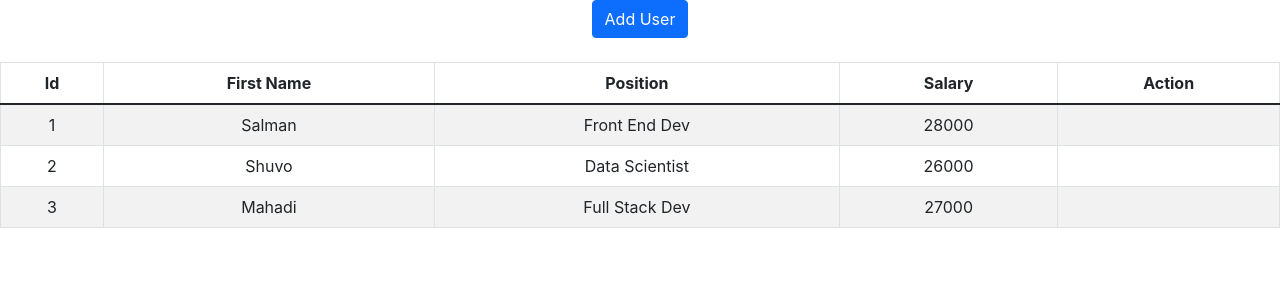
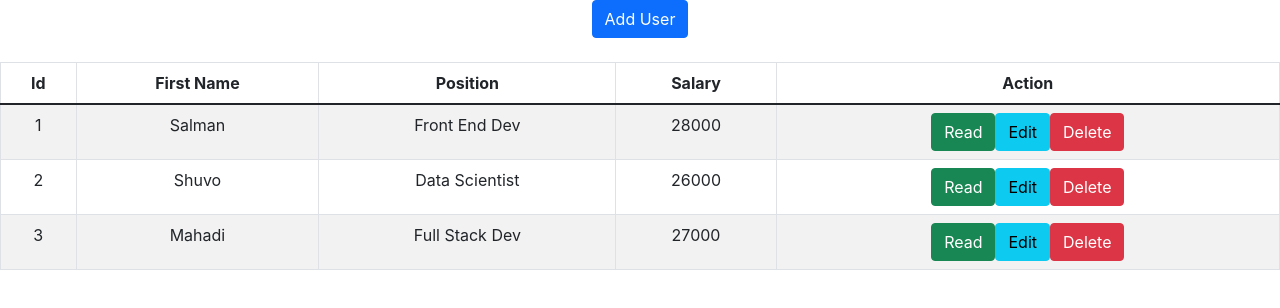
Before and after one commit to bellicose77/react-todo, a React (Create React App) app: page / in a window 1280 px wide. Shown: the top 308 px of the page. Built offline with nearby package versions, Linux system fonts and the light colour scheme.

Commit message:
delete component

```diff
--- a/src/Component/Home/Home.js
+++ b/src/Component/Home/Home.js
@@ -30,7 +30,11 @@ const Home = () => {
             <td>{user.name}</td>
             <td>{user.position}</td>
             <td>{user.salary}</td>
-            <td></td>
+            <td>
+                <Button variant='success'>Read</Button>
+                <Button variant='info'>Edit</Button>
+                <Button variant='danger'>Delete</Button>
+            </td>
           </tr>
           )
       }
```
Also changed, not shown: src/Component/Delete/Delete.js (added, +11 -0 lines).
